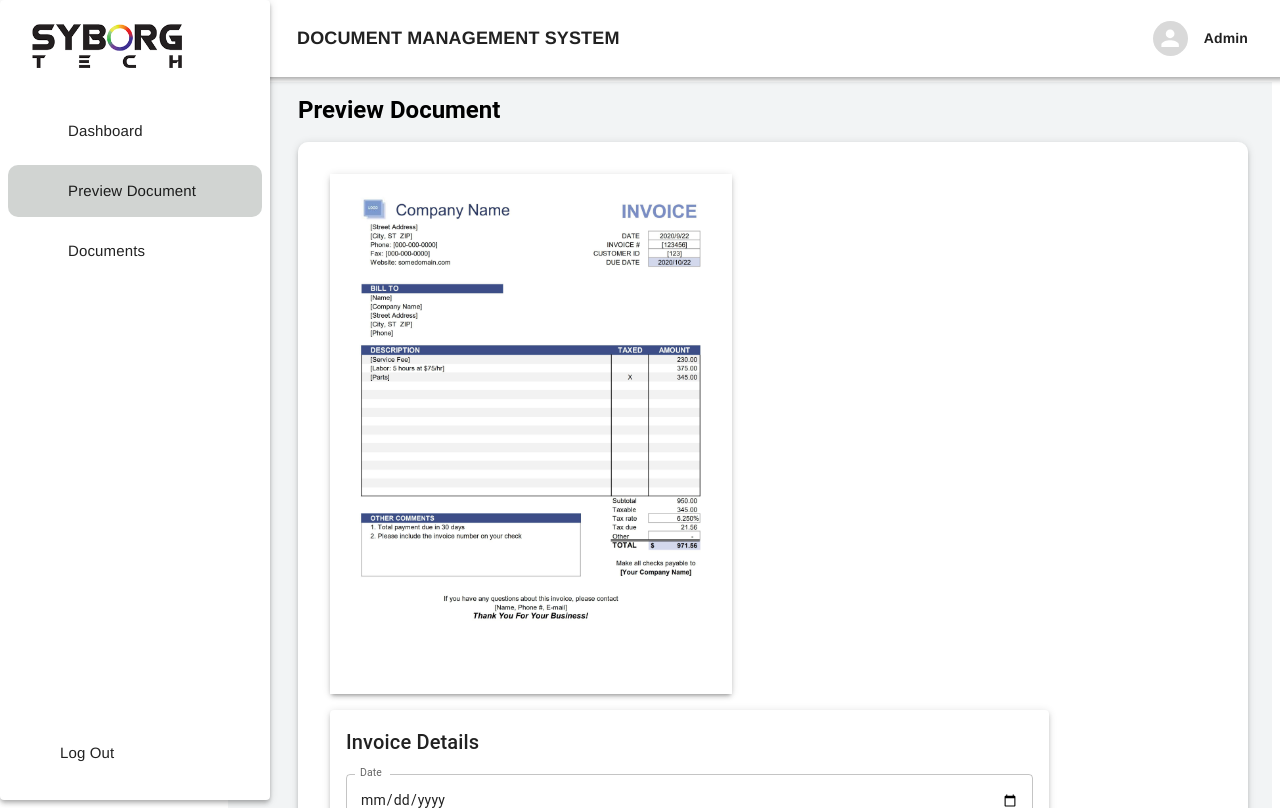
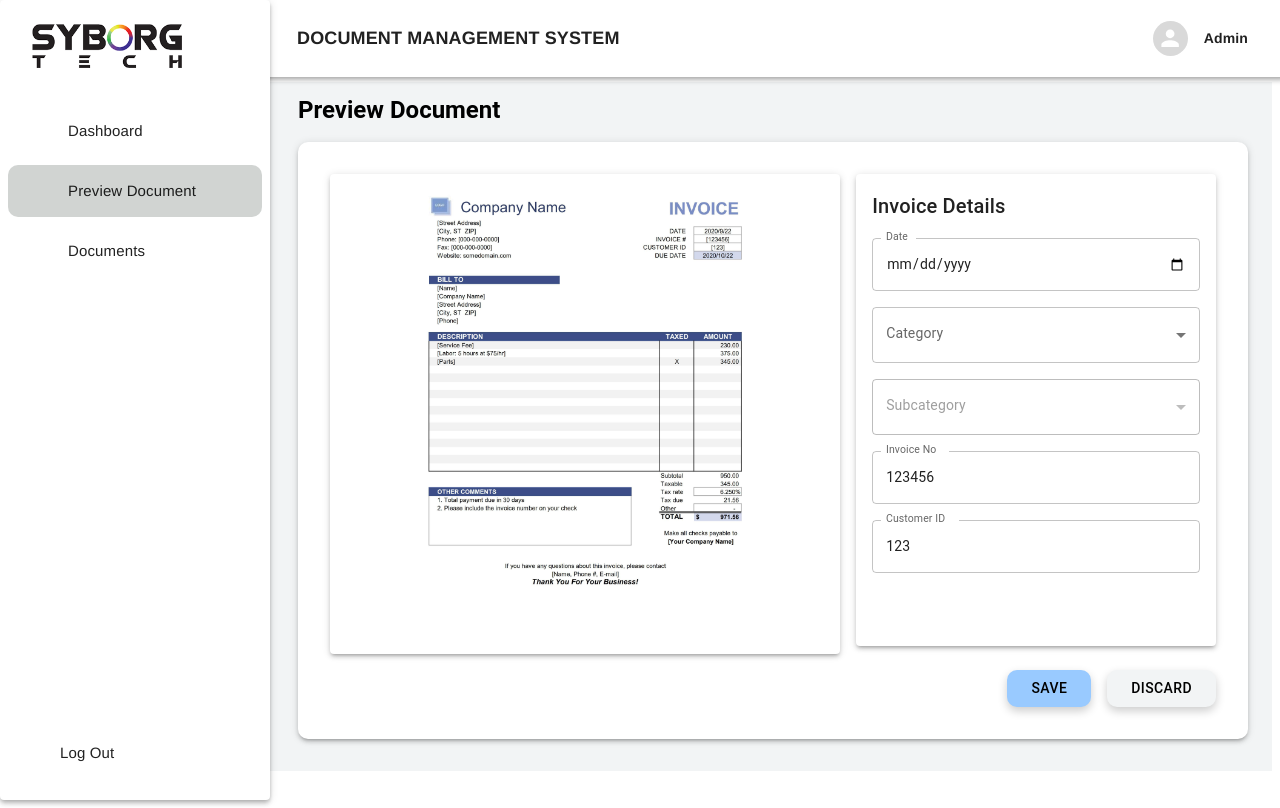
Before and after one commit to snehalku/Document-Management-System, a React (Vite) app: page /previewDocument in a window 1280 px wide. Built offline with nearby package versions, Linux system fonts and the light colour scheme; some icons are missing.

Commit message:
making changes in previewDocument and document such as alignment , scrollbar, and some basic

```diff
--- a/src/Pages/Documents.jsx
+++ b/src/Pages/Documents.jsx
@@ -151,70 +151,70 @@ const Documents = () => {
             <TableHead>
               <TableRow sx={{ bgcolor: "#99caff" }}>
                 <TableCell>
-                  <Stack direction="row" alignItems="center" spacing={1}>
+                  <Stack direction="row" alignItems="center">
                     <Typography fontWeight="bold">Id</Typography>
                     {/* No ArrowDropDown for Id */}
                   </Stack>
                 </TableCell>
 
                 <TableCell>
-                  <Stack direction="row" alignItems="center" spacing={1}>
+                  <Stack direction="row" alignItems="center" >
                     <Typography fontWeight="bold">Document Name</Typography>
                     <ArrowDropDown />
                   </Stack>
                 </TableCell>
 
                 <TableCell>
-                  <Stack direction="row" alignItems="center" spacing={1}>
+                  <Stack direction="row" alignItems="center" >
                     <Typography fontWeight="bold">Application Name</Typography>
                     <ArrowDropDown />
                   </Stack>
                 </TableCell>
 
                 <TableCell>
-                  <Stack direction="row" alignItems="center" spacing={1}>
+                  <Stack direction="row" alignItems="center" >
                     <Typography fontWeight="bold">Transaction ID</Typography>
                     <ArrowDropDown />
                   </Stack>
                 </TableCell>
 
                 <TableCell>
-                  <Stack direction="row" alignItems="center" spacing={1}>
+                  <Stack direction="row" alignItems="center" >
                     <Typography fontWeight="bold">Transaction Name</Typography>
                     <ArrowDropDown />
                   </Stack>
                 </TableCell>
 
                 <TableCell>
-                  <Stack direction="row" alignItems="center" spacing={1}>
+                  <Stack direction="row" alignItems="center" >
                     <Typography fontWeight="bold">Transaction Date</Typography>
                     <ArrowDropDown />
                   </Stack>
                 </TableCell>
 
                 <TableCell>
-                  <Stack direction="row" alignItems="center" spacing={1}>
+                  <Stack direction="row" alignItems="center" >
                     <Typography fontWeight="bold">Document ID</Typography>
                     <ArrowDropDown />
                   </Stack>
                 </TableCell>
 
                 <TableCell>
-                  <Stack direction="row" alignItems="center" spacing={1}>
+                  <Stack direction="row" alignItems="center">
                     <Typography fontWeight="bold">Category</Typography>
                     <ArrowDropDown />
                   </Stack>
                 </TableCell>
 
                 <TableCell>
-                  <Stack direction="row" alignItems="center" spacing={1}>
+                  <Stack direction="row" alignItems="center">
                     <Typography fontWeight="bold">Sub Category</Typography>
                     <ArrowDropDown />
                   </Stack>
                 </TableCell>
 
                 <TableCell>
-                  <Stack direction="row" alignItems="center" spacing={1}>
+                  <Stack direction="row" alignItems="center" >
                     <Typography fontWeight="bold">Action</Typography>
                     {/* No ArrowDropDown for Action */}
                   </Stack>
--- a/src/Pages/previewDocument.jsx
+++ b/src/Pages/previewDocument.jsx
@@ -36,7 +36,7 @@ const PreviewDocument = () => {
     <Box
       sx={{
         bgcolor: "#f2f4f5",
-        minHeight: "88vh",
+        // minHeight: "88vh",
         py: 4,
         pl: "70px",
         pt: "12px",
@@ -55,23 +55,23 @@ const PreviewDocument = () => {
           p: 4,
           borderRadius: "10px",
           // mb: 3,
-          maxHeight: "78vh",
-          overflow: "auto",
+          // maxHeight: "78vh",
+          // overflow: "auto",
+
         }}
       >
         <Grid container spacing={2}>
             {/* Left Side - Invoice Image */}
-          <Grid item xs={7}>
+            <Grid item size={7} >
               <Paper
                 elevation={3}
                 sx={{
-                height: "65vh",
+                  height: "60vh",
                   display: "flex",
                   justifyContent: "center",
                   alignItems: "center",
                 }}
               >
-              {/* Replace src with your invoice image */}
                 <img
                   src="src/assets/invoice.jpg"
                   alt="Invoice"
@@ -81,11 +81,11 @@ const PreviewDocument = () => {
             </Grid>
 
             {/* Right Side - Form Fields */}
-          <Grid item xs={5}>
+            <Grid item size={5}>
               <Paper
                 elevation={3}
                 sx={{
-                height: "60vh",
+                  height: "55vh",
                   p: 2,
                   display: "flex",
                   flexDirection: "column",
@@ -165,7 +165,16 @@ const PreviewDocument = () => {
         >
          <Button
           variant="contained"
-            color="success"
+          sx={{
+            borderRadius: "10px",
+            bgcolor: "#99CAFF",
+            color: "black",
+            px: 3,
+            boxShadow: "0px 4px 10px rgba(0, 0, 0, 0.2)", // Shadow added here
+            "&:hover": {
+              bgcolor: "#7bb8ff",
+            },
+          }}
             onClick={() => {
               // navigate("/project1");
               navigate("/documents");
@@ -173,7 +182,20 @@ const PreviewDocument = () => {
           >
             Save
           </Button>
-          <Button variant="outlined" color="error">
+          <Button
+          variant="outlined"
+          sx={{
+            borderRadius: "10px",
+            bgcolor: "#f2f4f5",
+            px: 3,
+            color: "black",
+            boxShadow: "0px 4px 10px rgba(0, 0, 0, 0.2)",
+            border: "none", // 👈 override outlined variant's default border
+            "&:hover": {
+              bgcolor: "#e5e7e8",
+              border: "none", // 👈 make sure hover state also has no border
+            },
+          }}>
             Discard
           </Button>
         </Stack>
```
Lines whose indentation alone changed are shown as unchanged.
